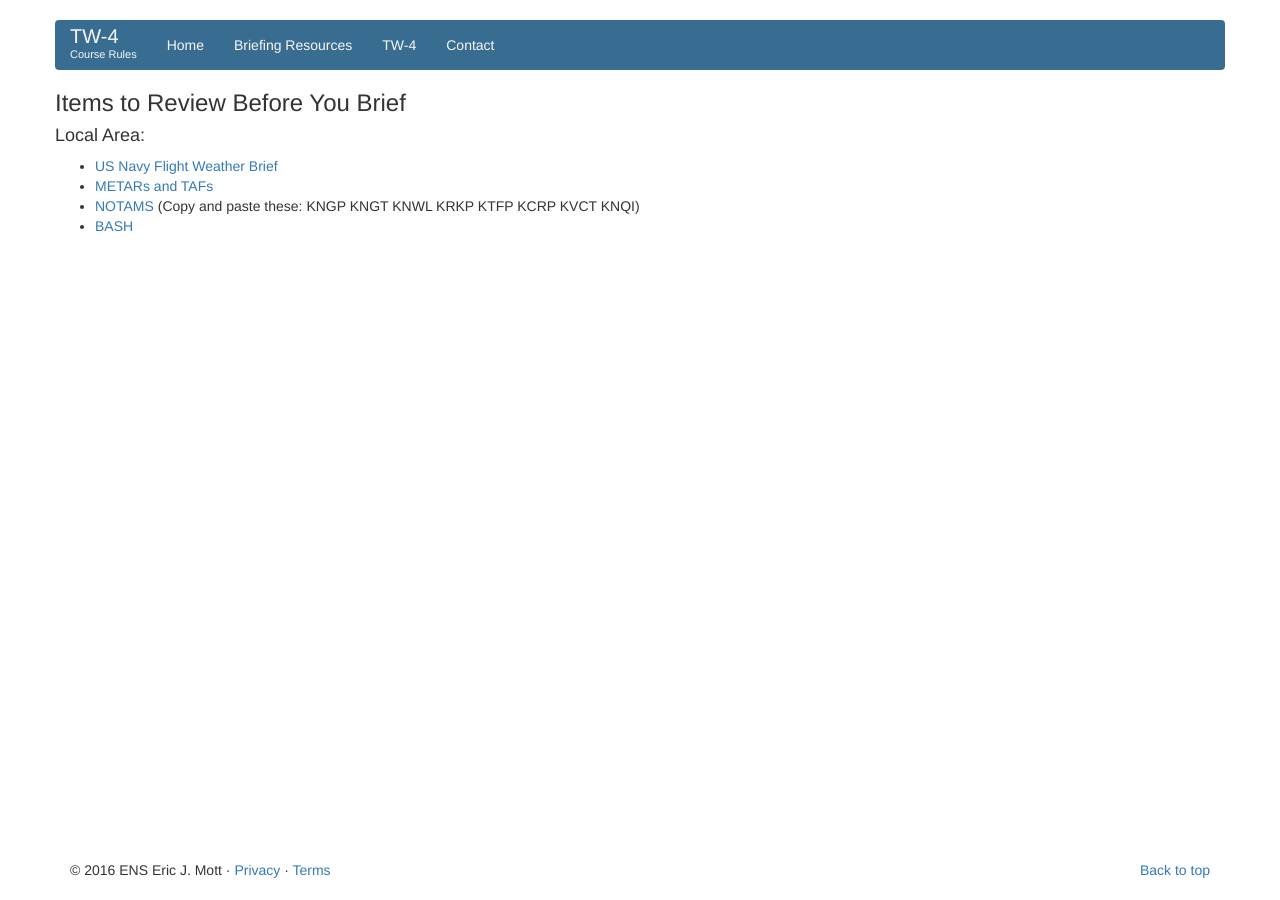
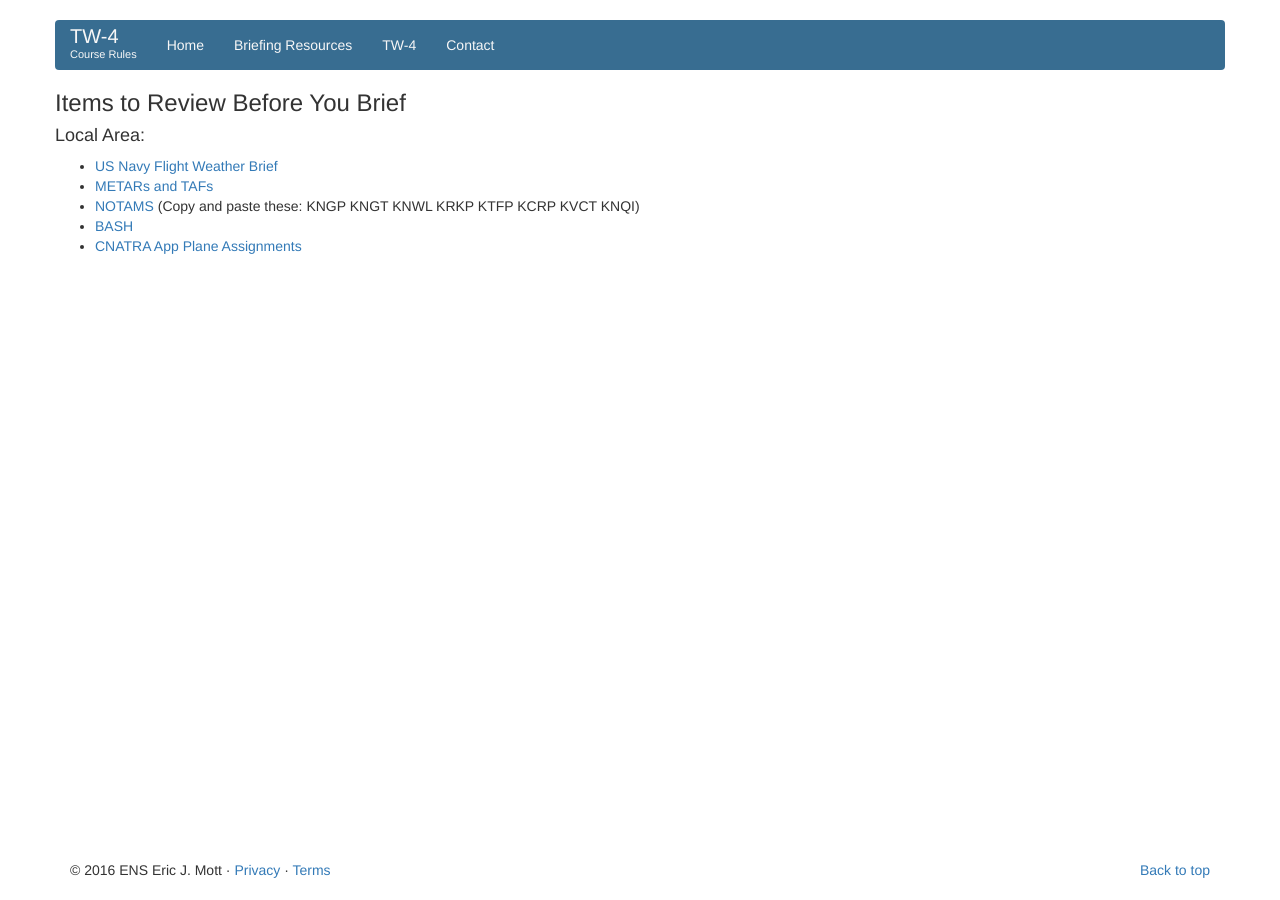
Before and after one commit to courserules/courserules.github.io, a Jekyll site: the page built from brief.html, in a window 1280 px wide. Built offline with Jekyll 4.4.1, drawn with Linux system fonts in a browser that asks for light colours.

Commit message:
Added briefing resource

```diff
--- a/brief.html
+++ b/brief.html
@@ -14,6 +14,7 @@ permalink: /brief/
 		<li><a href="http://1.usa.gov/29iKc5X" target="_blank">METARs and TAFs</a></li>
 		<li><a href="https://www.notams.faa.gov" target="_blank">NOTAMS</a> (Copy and paste these: KNGP KNGT KNWL KRKP KTFP KCRP KVCT KNQI)</li>
 		<li><a href="http://bit.ly/28Zx4kL" target="_blank">BASH</a></li>
+		<li><a href="https://coc000010m0011/">CNATRA App Plane Assignments</a></li>
 		</ul>
 
 
```
